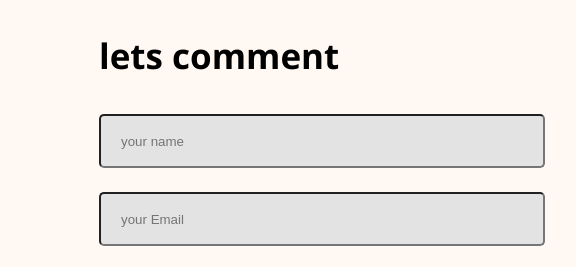
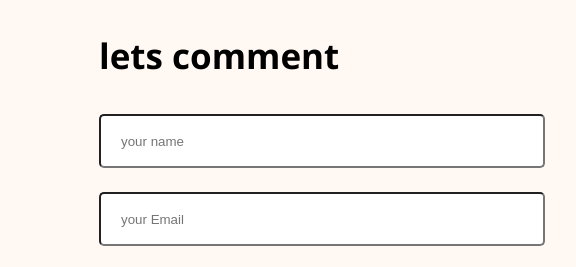
Before and after one commit to itzraju79/web-developer-portfolio, a plain HTML site: page index.html in a window 1280 px wide. Shown: the part 2628-2895 px from the top of the page, 541-1117 px from the left. Drawn offline with nearby package versions, Linux system fonts and the light colour scheme.

Commit message:
gdddfhtt

```diff
--- a/styles/portfolio.css
+++ b/styles/portfolio.css
@@ -140,7 +140,7 @@ footer{
 footer input[type="text"]{
     height: 30px;
     border-radius: 5px;
-    background-color: rgb(227, 227, 227);
+    background-color: #ffffff;
     display: block;
     width: 100%;
     padding: 10px 20px;
```
